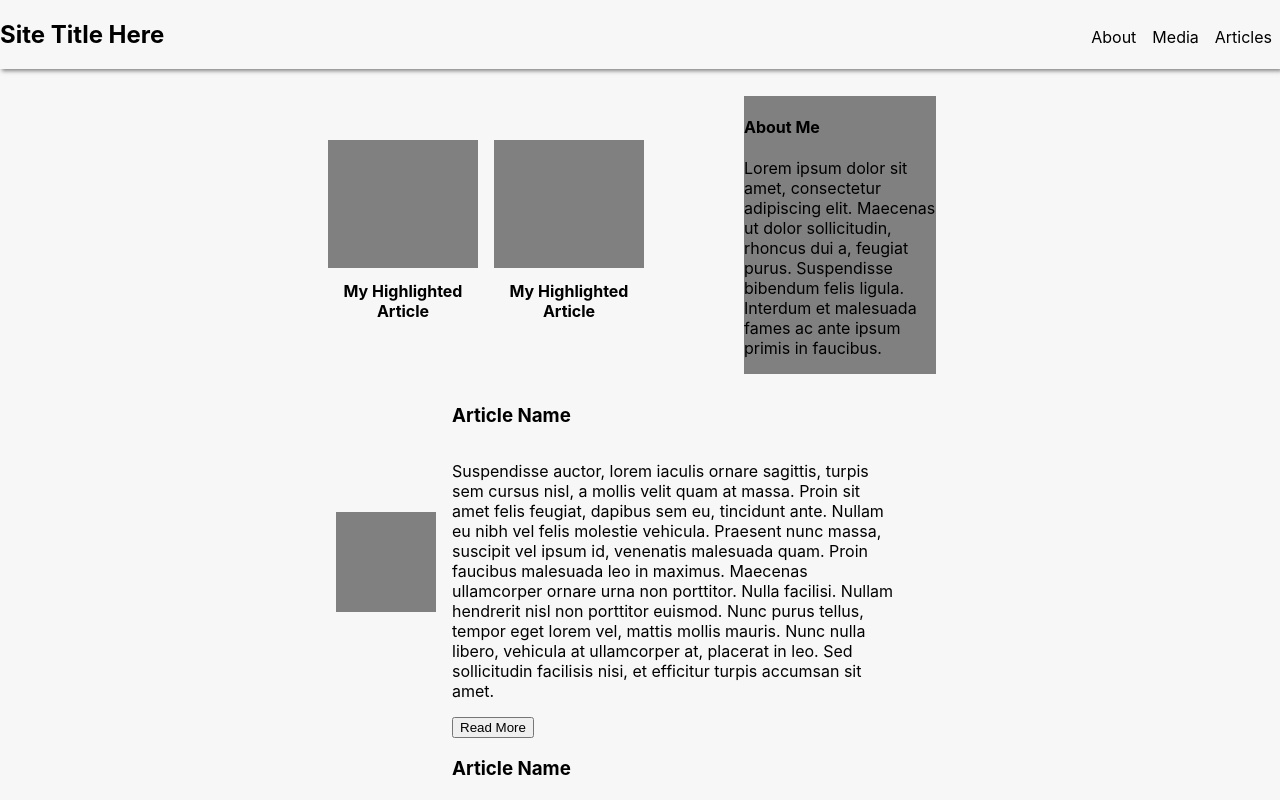
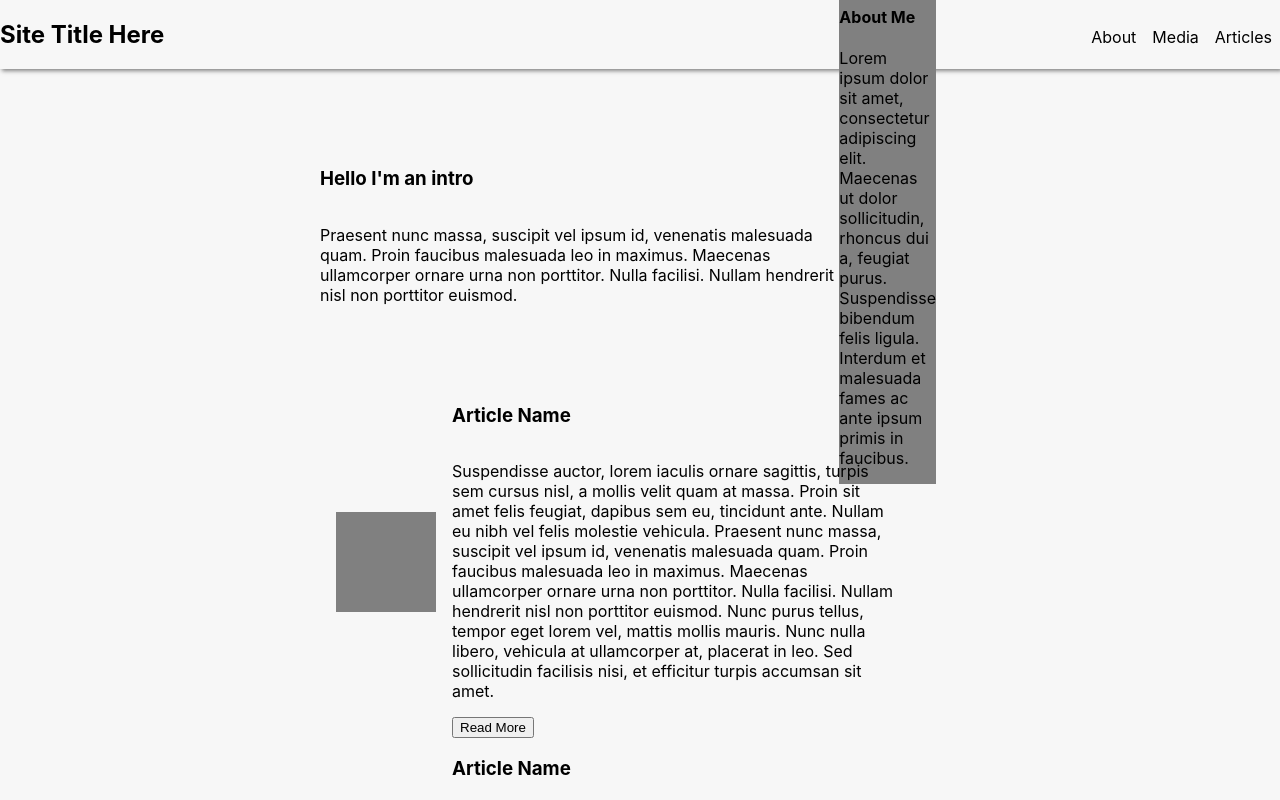
Before and after one commit to wilsonj806/react-headless-press-blog, a React (Create React App) app in the folder react-app/: page / in a window 1280 px wide. Shown: the top 800 px of the page. Built offline with nearby package versions, Linux system fonts and the light colour scheme.

Commit message:
Reformat intro section

```diff
--- a/react-app/src/components/DumbCard-HL.js
+++ /dev/null
@@ -1,27 +0,0 @@
-import React from "react";
-
-const style = {
-  display: "flex",
-  alignItems: "center",
-  justifyContent: "center",
-  flexFlow: "column nowrap",
-  height: "190px",
-  maxWidth: "10rem",
-  margin: "0 8px",
-};
-
-const headStyle = {
-  width: "8rem",
-  height: "2.2rem",
-  fontSize: "1rem",
-  textAlign: "center",
-};
-
-const DumbCardHighlights = () => (
-  <section style={style}>
-    <div style={{ width: "150px", height: "150px", background: "grey" }} />
-    <h2 style={headStyle}>My Highlighted Article</h2>
-  </section>
-);
-
-export default DumbCardHighlights;
--- a/react-app/src/index.css
+++ b/react-app/src/index.css
@@ -37,9 +37,9 @@ code {
   margin: auto;
 }
 
-.wrap-highlight-cards {
+.intro-content {
   display: flex;
-  align-items: center;
-  flex-flow: row nowrap;
+  align-items: flex-start;
+  flex-flow: column nowrap;
   justify-content: flex-start;
 }
--- a/react-app/src/pages/Landing.js
+++ b/react-app/src/pages/Landing.js
@@ -3,7 +3,6 @@ import React from "react";
 import DumbCard from "../components/DumbCard";
 import BaseLayout from "../layouts/BaseLayout";
 import AboutCard from "../components/AboutCard";
-import DumbCardHl from "../components/DumbCard-HL";
 
 const Landing = () => {
   return (
@@ -12,9 +11,14 @@ const Landing = () => {
         <div className="ctr-landing-content">
           <section className="intro">
             <div className="ctr-intro">
-              <div className="wrap-highlight-cards">
-                <DumbCardHl />
-                <DumbCardHl />
+              <div className="intro-content">
+                <h1>Hello I'm an intro</h1>
+                <p>
+                  Praesent nunc massa, suscipit vel ipsum id, venenatis
+                  malesuada quam. Proin faucibus malesuada leo in maximus.
+                  Maecenas ullamcorper ornare urna non porttitor. Nulla
+                  facilisi. Nullam hendrerit nisl non porttitor euismod.
+                </p>
               </div>
               <AboutCard />
             </div>
```
